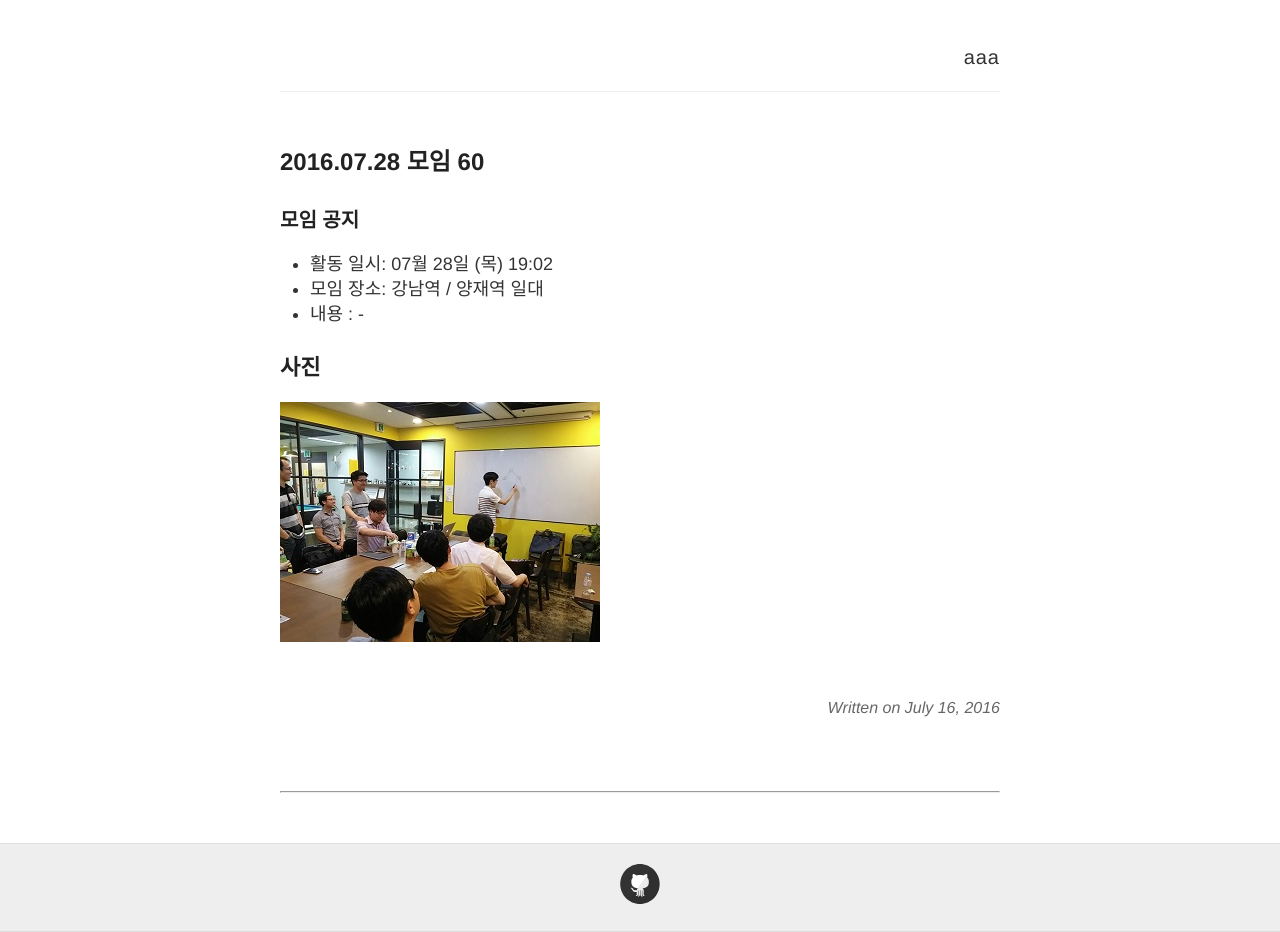
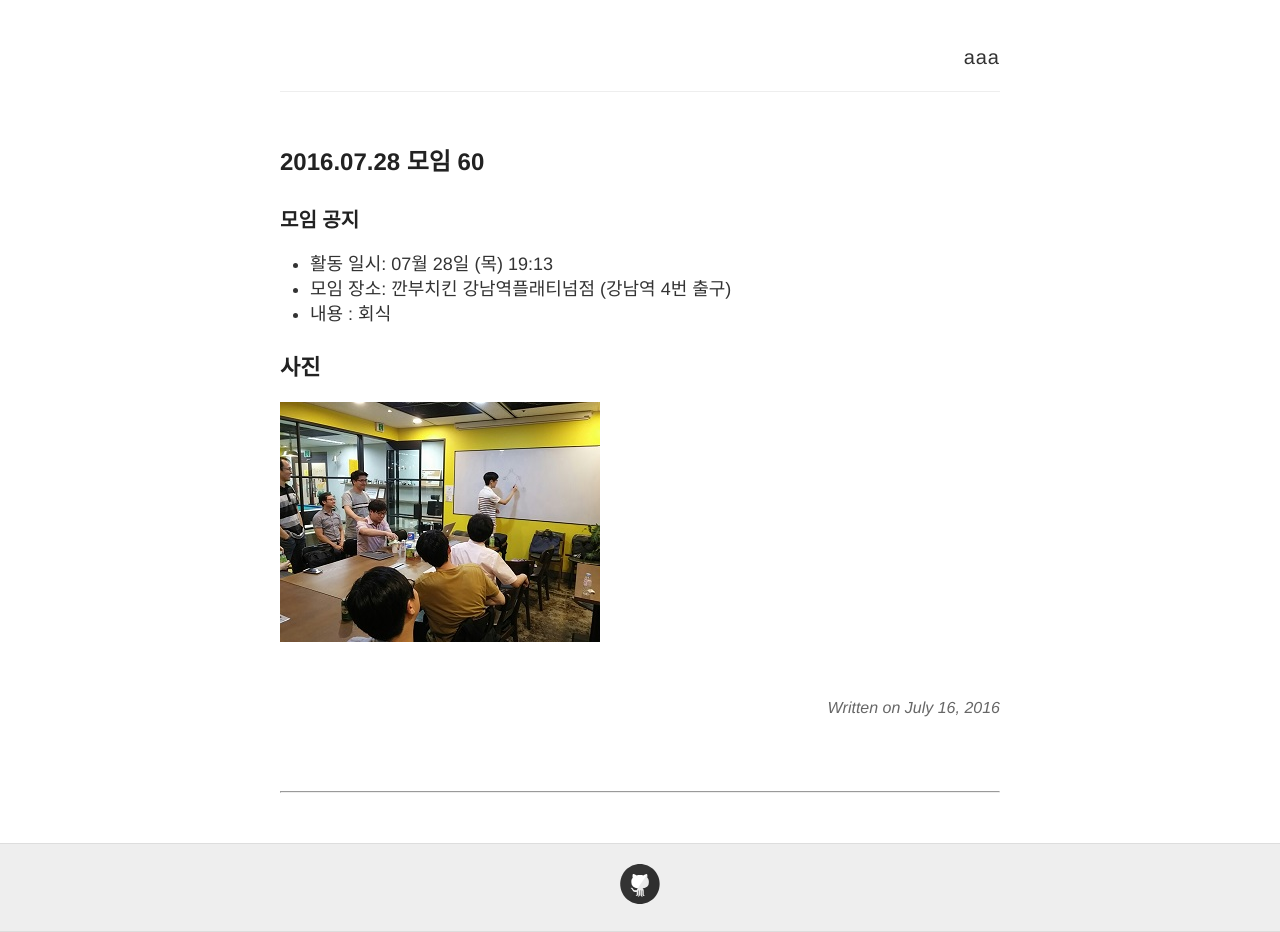
Before and after one commit to seirion/aaa, a Jekyll site: the page built from _posts/2016-07-28-meeting-060.md, in a window 1280 px wide. Built offline with Jekyll 4.4.1, drawn with Linux system fonts in a browser that asks for light colours; comment, search, counter and statistics services are not loaded.

Commit message:
Update 2016-07-28-meeting-060.md

```diff
--- a/_posts/2016-07-28-meeting-060.md
+++ b/_posts/2016-07-28-meeting-060.md
@@ -7,9 +7,9 @@ date:   2016-07-16 00:00:00
 
 ### 모임 공지
 
-- 활동 일시: 07월 28일 (목) 19:02
-- 모임 장소: 강남역 / 양재역 일대
-- 내용 : -
+- 활동 일시: 07월 28일 (목) 19:13
+- 모임 장소: 깐부치킨 강남역플래티넘점 (강남역 4번 출구)
+- 내용 : 회식
 
 
 
```
